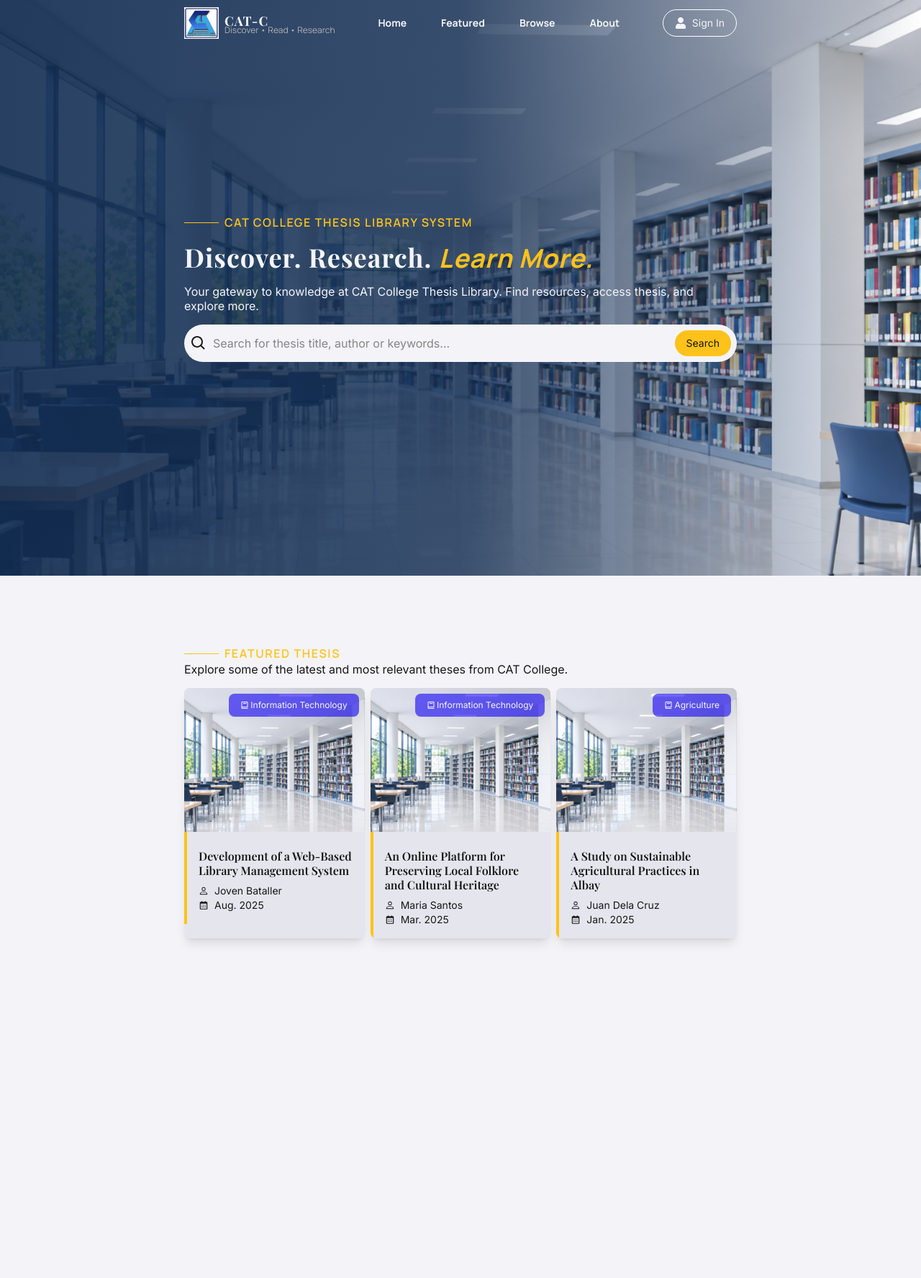
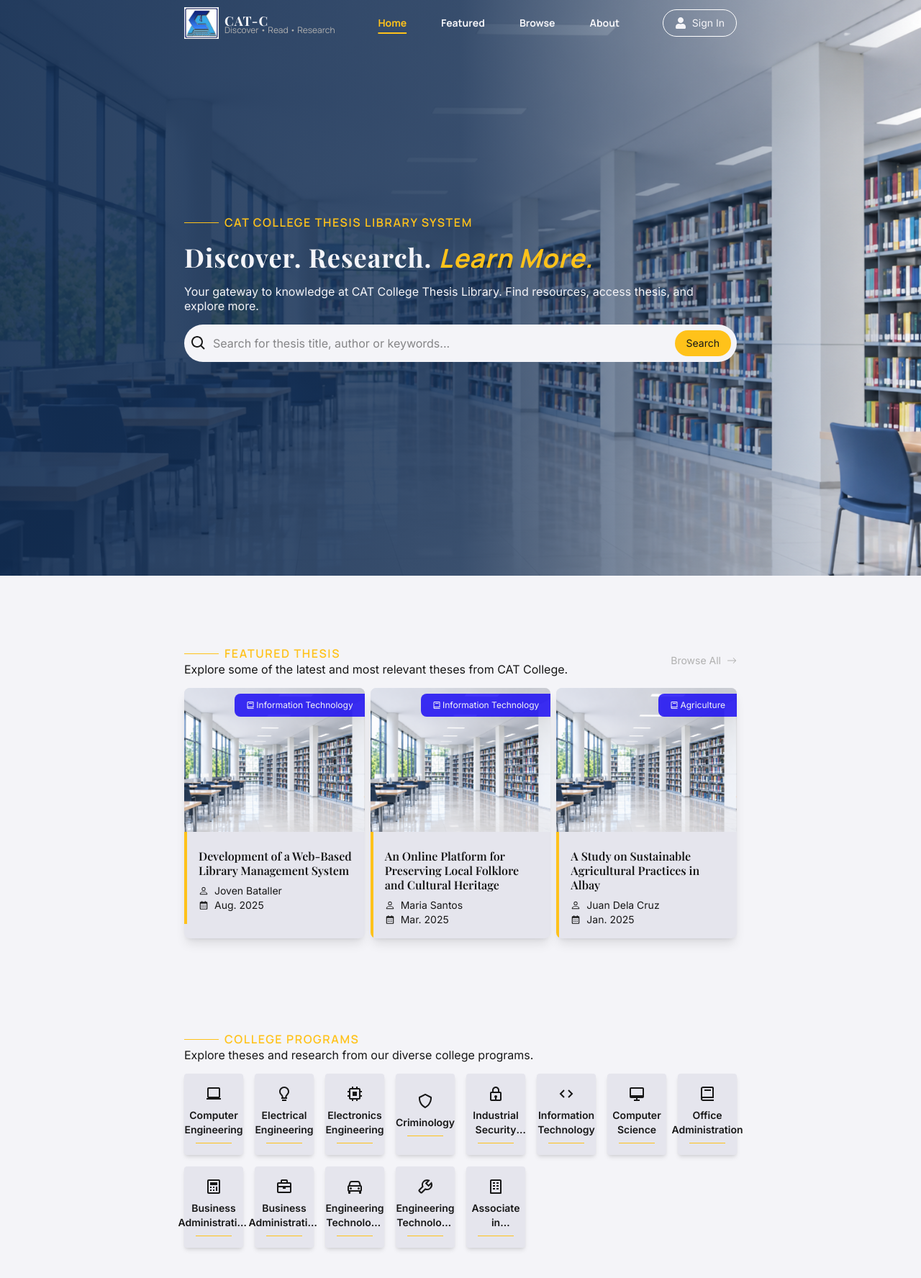
Before and after one commit to wakamonoo/catc-thesis-library-system, a Next.js app: page / in a window 1280 px wide. Shown: the top 1776 px of the page at 72% size. Before the commit the page ends 1400 px from the top, so only its background shows below. Built offline with nearby package versions, Linux system fonts and the light colour scheme; a web font is replaced by a local one.

Commit message:
feat: added featured and categories section

```diff
--- a/src/app/layout.jsx
+++ b/src/app/layout.jsx
@@ -1,4 +1,4 @@
-import { Geist, Geist_Mono } from "next/font/google";
+import { NavigationProvider } from "@/context/navigationContext";
 import "./globals.css";
 import NavBar from "@/components/layout/essentials/navbar";
 
@@ -11,8 +11,10 @@ export default function RootLayout({ children }) {
   return (
     <html lang="en" className={`scroll-smooth`}>
       <body className="min-h-full flex flex-col">
-        <NavBar />
-        {children}
+        <NavigationProvider>
+          <NavBar />
+          {children}
+        </NavigationProvider>
       </body>
     </html>
   );
--- a/src/app/page.jsx
+++ b/src/app/page.jsx
@@ -1,3 +1,4 @@
+import Categories from "@/components/layout/home/categories";
 import Featured from "@/components/layout/home/featured";
 import Hero from "@/components/layout/home/hero";
 
@@ -7,6 +8,7 @@ export default function Page() {
       <Hero />
       <div className="p-8 md:px-16 lg:px-32 xl:px-64">
         <Featured />
+        <Categories />
       </div>
     </>
   );
--- a/src/components/layout/essentials/navbar.jsx
+++ b/src/components/layout/essentials/navbar.jsx
@@ -1,13 +1,35 @@
+"use client";
 import Logo from "@/assets/catc-logo.jpg";
+import { NavigationContext } from "@/context/navigationContext";
 import Image from "next/image";
+import { useContext, useEffect, useState } from "react";
 import { BiMenu } from "react-icons/bi";
 import { FaUser } from "react-icons/fa";
 
 export default function NavBar() {
+  const [scrolled, setScrolled] = useState(false);
+  const { active, handleHomeClick, handleFeaturedClick } =
+    useContext(NavigationContext);
+
+  useEffect(() => {
+    const handleScroll = () => {
+      setScrolled(window.scrollY > 20);
+    };
+
+    window.addEventListener("scroll", handleScroll);
+    handleScroll();
+
+    return () => {
+      window.removeEventListener("scroll", handleScroll);
+    };
+  }, []);
+
   return (
-    <div className="fixed z-100 w-full flex justify-between items-center p-8 md:px-16 lg:px-32 xl:px-64 h-14">
+    <div
+      className={`fixed z-100 w-full flex justify-between items-center p-8 md:px-16 lg:px-32 xl:px-64 h-14 transition-all duration-200 ${scrolled ? "bg-accent" : "bg-transparent"}`}
+    >
       <div className="flex items-center gap-2">
-        <button className="cursor-pointer">
+        <button onClick={handleHomeClick} className="cursor-pointer">
           <div className="w-12 h-auto">
             <Image
               src={Logo}
@@ -26,11 +48,19 @@ export default function NavBar() {
         </div>
       </div>
       <div className="hidden lg:flex items-center gap-12">
-        <button>
-          <p className="font-alt text-sm font-bold text-brand">Home</p>
+        <button onClick={handleHomeClick} className="cursor-pointer">
+          <p
+            className={`font-alt text-sm font-bold transition-all duration-200 ${active === "hero" ? "text-yellow underline underline-offset-8 decoration-2" : "text-brand"}`}
+          >
+            Home
+          </p>
         </button>
-        <button>
-          <p className="font-alt text-sm font-bold text-brand">Featured</p>
+        <button onClick={handleFeaturedClick} className="cursor-pointer">
+          <p
+            className={`font-alt text-sm font-bold transition-all duration-200 ${active === "featured" ? "text-yellow underline underline-offset-8 decoration-2" : "text-brand"}`}
+          >
+            Featured
+          </p>
         </button>
         <button>
           <p className="font-alt text-sm font-bold text-brand">Browse</p>
--- /dev/null
+++ b/src/components/layout/home/categories.jsx
@@ -0,0 +1,83 @@
+import {
+  BiLaptop,
+  BiBulb,
+  BiChip,
+  BiShield,
+  BiLock,
+  BiCode,
+  BiBook,
+  BiCalculator,
+  BiBriefcase,
+  BiCar,
+  BiWrench,
+  BiDesktop,
+  BiBuilding,
+} from "react-icons/bi";
+
+const sampleData = [
+  { id: 1, icon: BiLaptop, title: "Computer Engineering" },
+  { id: 2, icon: BiBulb, title: "Electrical Engineering" },
+  { id: 3, icon: BiChip, title: "Electronics Engineering" },
+  { id: 4, icon: BiShield, title: "Criminology" },
+  { id: 5, icon: BiLock, title: "Industrial Security Management" },
+  { id: 6, icon: BiCode, title: "Information Technology" },
+  { id: 7, icon: BiDesktop, title: "Computer Science" },
+  { id: 8, icon: BiBook, title: "Office Administration" },
+  {
+    id: 9,
+    icon: BiCalculator,
+    title: "Business Administration Major in Financial Management",
+  },
+  {
+    id: 10,
+    icon: BiBriefcase,
+    title: "Business Administration Major in Marketing Management",
+  },
+  {
+    id: 11,
+    icon: BiCar,
+    title: "Engineering Technology Major in Automotive Technology",
+  },
+  {
+    id: 12,
+    icon: BiWrench,
+    title: "Engineering Technology Major in Electronics Technology",
+  },
+  { id: 13, icon: BiBuilding, title: "Associate in Computer Technology" },
+];
+
+export default function Categories() {
+  return (
+    <div id="categories" className="py-16">
+      <div className="flex flex-col">
+        <div className="flex items-center gap-2">
+          <div className="w-12 h-px bg-yellow" />
+          <p className="font-alt tracking-widest text-base uppercase font-semibold text-yellow">
+            College Programs
+          </p>
+        </div>
+        <p className="text-normal text-base leading-tight">
+          Explore theses and research from our diverse college programs.
+        </p>
+      </div>
+      <div className="mt-4 grid grid-cols-4 md:grid-cols-6 lg:grid-cols-8 gap-4">
+        {sampleData.map((category) => {
+          const Icon = category.icon;
+
+          return (
+            <div
+              key={category.id}
+              className="flex flex-col items-center justify-center gap-2 p-4 rounded bg-second shadow-md"
+            >
+              <Icon className="text-2xl" />
+              <p className="text-sm text-normal text-center font-semibold line-clamp-2">
+                {category.title}
+              </p>
+              <div className="w-full h-px bg-yellow" />
+            </div>
+          );
+        })}
+      </div>
+    </div>
+  );
+}
--- a/src/components/layout/home/featured.jsx
+++ b/src/components/layout/home/featured.jsx
@@ -1,7 +1,7 @@
 import sample from "@/assets/hero-img.webp";
 import Image from "next/image";
 import { BiBook, BiCalendar } from "react-icons/bi";
-import { BsPerson } from "react-icons/bs";
+import { BsArrowRight, BsPerson } from "react-icons/bs";
 import { FaPerson } from "react-icons/fa6";
 
 const sampleData = [
@@ -34,7 +34,9 @@ const sampleData = [
 
 export default function Featured() {
   return (
-    <div className="py-16">
+    <div id="featured" className="py-16">
+      <div className="flex flex-col sm:flex-row items-start sm:items-center gap-4 justify-between">
+        <div className="flex flex-col">
           <div className="flex items-center gap-2">
             <div className="w-12 h-px bg-yellow" />
             <p className="font-alt tracking-widest text-base uppercase font-semibold text-yellow">
@@ -42,8 +44,15 @@ export default function Featured() {
             </p>
           </div>
           <p className="text-normal text-base leading-tight">
-        Explore some of the latest and most relevant theses from CAT College.
+            Explore some of the latest and most relevant theses from CAT
+            College.
           </p>
+        </div>
+        <button className="cursor-pointer flex items-center gap-2">
+          <p className="text-sm text-muted whitespace-nowrap">Browse All</p>
+          <BsArrowRight className="text-sm text-muted" />
+        </button>
+      </div>
       <div className="mt-4 grid grid-cols-1 sm:grid-cols-2 md:grid-cols-3 gap-2">
         {sampleData.map((thesis) => {
           return (
@@ -58,7 +67,7 @@ export default function Featured() {
                   fill
                   className="object-cover"
                 />
-                <div className="absolute top-2 right-2 flex items-center gap-0.5 px-4 py-2 bg-(--color-accent)/60 rounded-lg w-fit">
+                <div className="absolute top-2 right-0 flex items-center gap-0.5 px-4 py-2 bg-(--color-accent)/80 rounded-tl-lg rounded-bl-lg w-fit">
                   <BiBook className="text-xs text-brand" />
                   <p className="text-xs text-brand">{thesis.category}</p>
                 </div>
--- a/src/components/layout/home/hero.jsx
+++ b/src/components/layout/home/hero.jsx
@@ -4,7 +4,10 @@ import { BiSearch } from "react-icons/bi";
 
 export default function Hero() {
   return (
-    <div className="relative w-full py-16 md:min-h-screen md:flex md:items-center">
+    <div
+      id="hero"
+      className="relative w-full py-16 md:min-h-screen md:flex md:items-center"
+    >
       <div className="absolute inset-0">
         <Image
           src={heroImg}
--- /dev/null
+++ b/src/context/navigationContext.jsx
@@ -0,0 +1,46 @@
+"use client";
+import { createContext, useContext, useState } from "react";
+import { usePathname, useRouter } from "next/navigation";
+
+export const NavigationContext = createContext();
+
+export const NavigationProvider = ({ children }) => {
+  const [active, setActive] = useState("hero");
+  const router = useRouter();
+  const pathname = usePathname();
+
+  const handleHomeClick = async () => {
+    if (pathname === "/") {
+      window.scrollTo({
+        top: 0,
+        behavior: "smooth",
+      });
+
+      router.push("/");
+      setActive("hero");
+    } else {
+      router.push("/");
+      setActive("hero");
+    }
+  };
+
+  const handleFeaturedClick = () => {
+    document
+      .getElementById("featured")
+      ?.scrollIntoView({ behavior: "smooth", block: "start" });
+
+    setActive("featured");
+  };
+
+  return (
+    <NavigationContext.Provider
+      value={{
+        active,
+        handleHomeClick,
+        handleFeaturedClick,
+      }}
+    >
+      {children}
+    </NavigationContext.Provider>
+  );
+};
```
Lines whose indentation alone changed are shown as unchanged.
